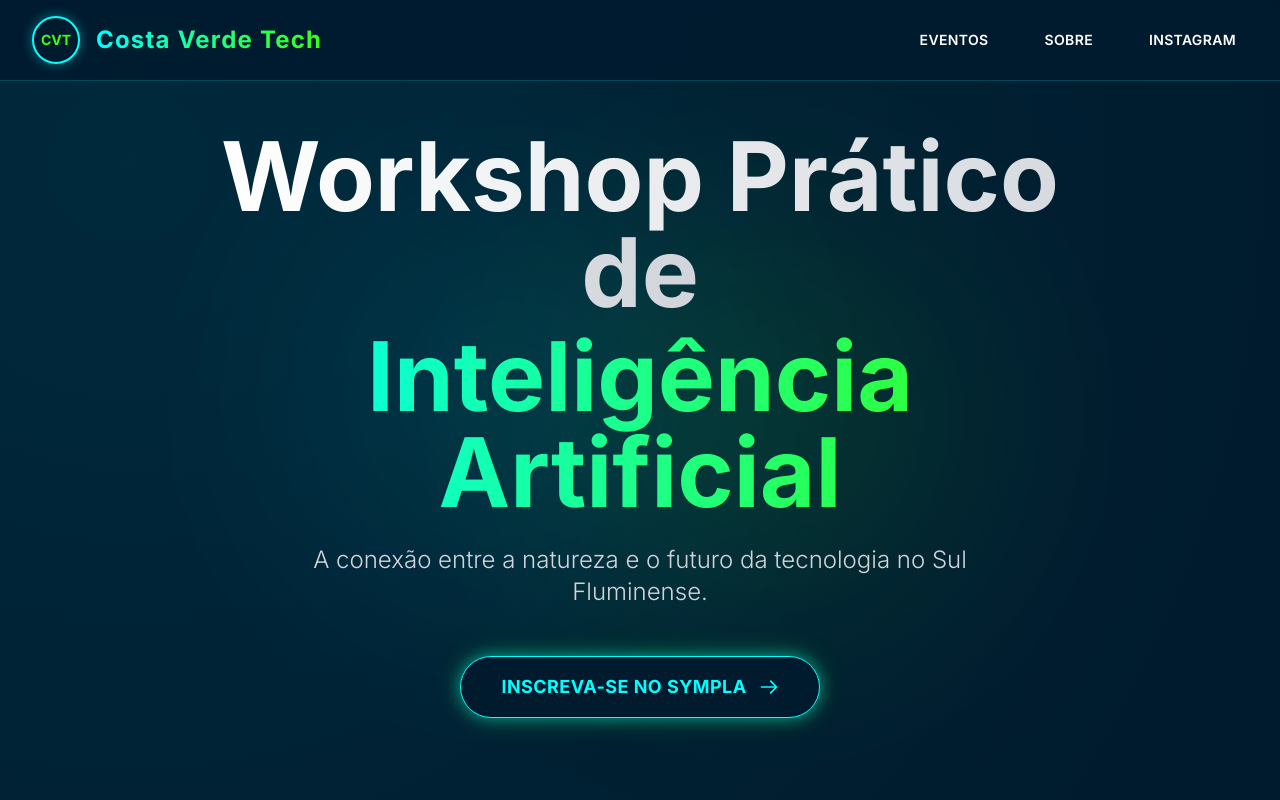
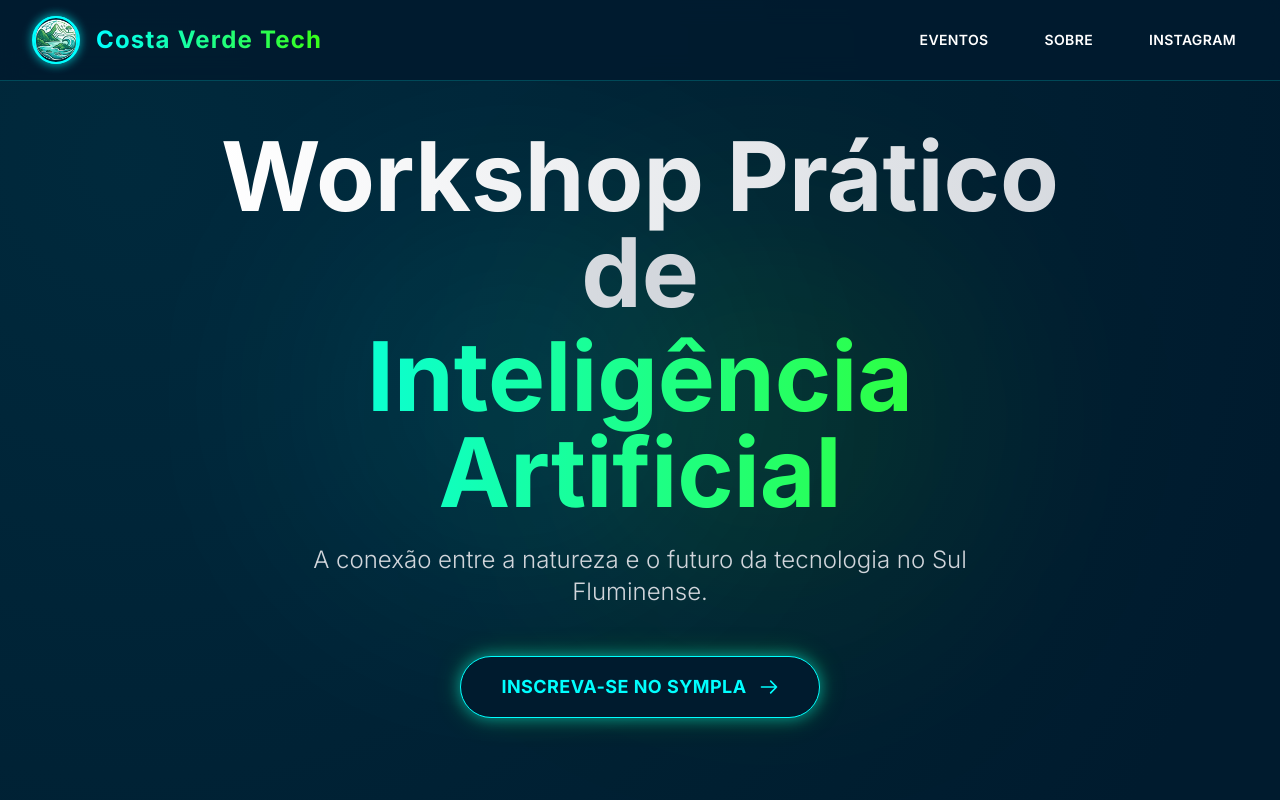
Before and after one commit to fabiobdalmeida/costaverdetech, a plain HTML site: page index.html in a window 1280 px wide. Shown: the top 800 px of the page. Drawn offline with nearby package versions, Linux system fonts and the light colour scheme.

Commit message:
Update logo in index.html to use an image
Replaced logo text with an image in the header.

```diff
--- a/index.html
+++ b/index.html
@@ -61,7 +61,12 @@
                 <!-- Logo -->
                 <div class="flex-shrink-0 flex items-center gap-4">
                     <div class="w-12 h-12 rounded-full border-2 border-cvcyan flex items-center justify-center bg-cvdeep shadow-[0_0_12px_rgba(0,255,255,0.4)]">
-                        <span class="text-cvneon font-bold text-sm">CVT</span>
+                        <!-- <span class="text-cvneon font-bold text-sm">CVT</span> -->
+                        <img
+                              src="./site_logo_cvt_v3.png"
+                              alt="CVT"
+                              class="w-12 h-12 rounded-full object-cover border-2 border-[#00FFFF] shadow-[0_0_10px_rgba(0,255,255,0.5)] transition-transform hover:scale-105"
+                        >
                     </div>
                     <span class="font-bold text-xl md:text-2xl tracking-wider text-transparent bg-clip-text bg-gradient-to-r from-cvcyan to-cvneon">Costa Verde Tech</span>
                 </div>
```
